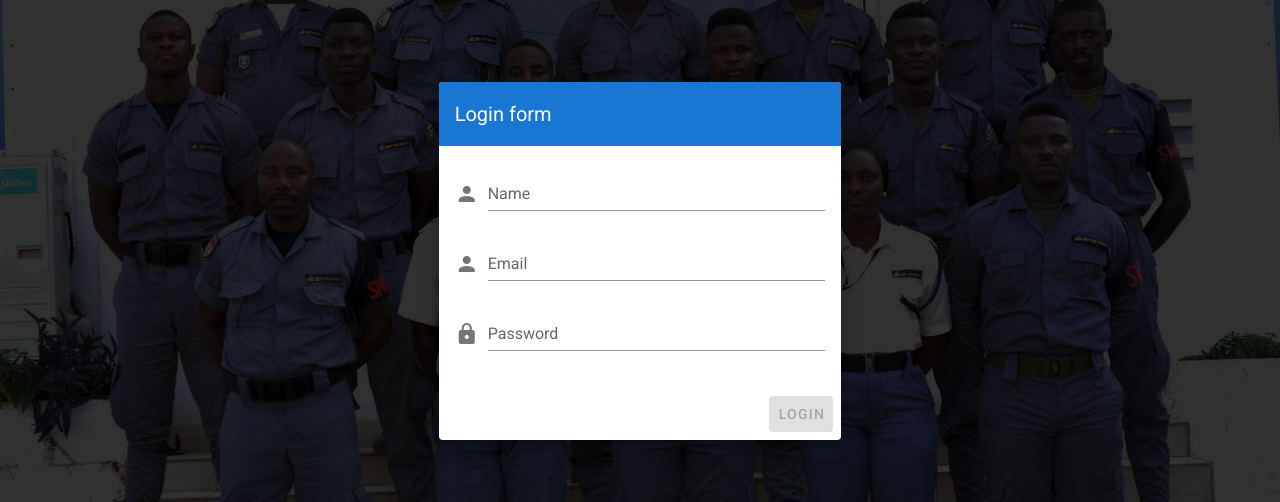
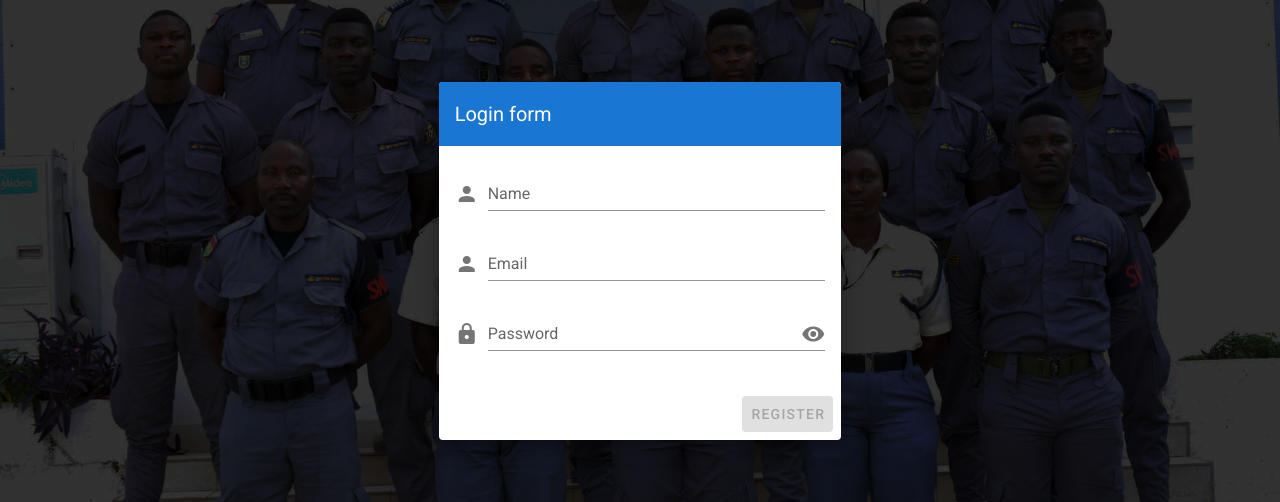
Before and after one commit to nytro04/guards-sys-frontend, a Nuxt app: page /register in a window 1280 px wide. Shown: the part 139-641 px from the top of the page. Built offline with nearby package versions, Linux system fonts and the light colour scheme.

Commit message:
feat: use UserAuthForm component replaces register up form

```diff
--- a/components/Auth/UserAuthForm.vue
+++ b/components/Auth/UserAuthForm.vue
@@ -11,6 +11,16 @@
               </v-toolbar>
               <v-card-text>
                 <v-form ref="form" v-model="isValid">
+                  <v-text-field
+                    v-if="hasName"
+                    v-model="userInfo.name"
+                    label="Name"
+                    name="name"
+                    prepend-icon="mdi-account"
+                    type="text"
+                    :rules="nameRules"
+                    required
+                  ></v-text-field>
                   <v-text-field
                     v-model="userInfo.email"
                     label="Email"
@@ -62,6 +72,10 @@ export default {
     buttonText: {
       required: true,
       type: String
+    },
+    hasName: {
+      default: false,
+      type: Boolean
     }
   },
   data() {
@@ -74,6 +88,11 @@ export default {
         email: '',
         password: ''
       },
+      nameRules: [
+        (v) => !!v || 'Name is required',
+        (v) =>
+          (v && v.length > 3) || 'Name must be more than three(3) character'
+      ],
       emailRules: [
         (v) => !!v || 'Email is required',
         (v) =>
--- a/pages/register.vue
+++ b/pages/register.vue
@@ -1,116 +1,32 @@
 <template>
-  <!-- todo: Refactor this to use single component for both register and login  -->
-  <v-app id="inspire" class="login">
-    <v-main>
-      <v-container class="fill-height" fluid>
-        <v-row align="center" justify="center">
-          <v-col cols="12" sm="8" md="4">
-            <v-card class="elevation-12">
-              <v-toolbar color="primary" dark flat>
-                <v-toolbar-title>Login form</v-toolbar-title>
-                <v-spacer></v-spacer>
-              </v-toolbar>
-              <v-card-text>
-                <v-form ref="form" v-model="isValid">
-                  <v-text-field
-                    v-model="userInfo.name"
-                    label="Name"
-                    name="name"
-                    prepend-icon="mdi-account"
-                    type="text"
-                    :rules="nameRules"
-                    required
-                  ></v-text-field>
-
-                  <v-text-field
-                    v-model="userInfo.email"
-                    label="Email"
-                    name="email"
-                    prepend-icon="mdi-account"
-                    type="email"
-                    :rules="emailRules"
-                    required
-                  ></v-text-field>
-
-                  <v-text-field
-                    id="password"
-                    v-model="userInfo.password"
-                    label="Password"
-                    name="password"
-                    prepend-icon="mdi-lock"
-                    type="password"
-                    :rules="passwordRules"
-                    required
-                  ></v-text-field>
-                </v-form>
-              </v-card-text>
-              <v-card-actions>
-                <v-spacer></v-spacer>
-                <v-btn
-                  :disabled="!isValid"
-                  color="primary"
-                  @click.prevent="registerUser"
-                  >Login</v-btn
-                >
-              </v-card-actions>
-            </v-card>
-          </v-col>
-        </v-row>
-      </v-container>
-    </v-main>
-  </v-app>
+  <UserAuthForm
+    :submitForm="registerUser"
+    :buttonText="buttonText"
+    :hasName="hasName"
+  />
 </template>
 
 <script>
 export default {
-  middlware: ['auth-admin'],
+  components: {
+    UserAuthForm: () => import('~/components/Auth/UserAuthForm')
+  },
+  // middlware: ['auth-admin'],
   // props: {
   //   loginUser
   // },
   data() {
     return {
-      // this.$refs.form.reset to reset form after form submission
-      isValid: true,
-      showPassword: false,
-      isLoading: false,
-      userInfo: {
-        name: '',
-        email: '',
-        password: ''
-      },
-      nameRules: [
-        (v) => !!v || 'Name is required',
-        (v) =>
-          (v && v.length > 3) || 'Name must be more than three(3) character'
-      ],
-      emailRules: [
-        (v) => !!v || 'Email is required',
-        (v) =>
-          /^\w+([.-]?\w+)*@\w+([.-]?\w+)*(\.\w{2,3})+$/.test(v) ||
-          'Please provide a valid email'
-      ],
-      passwordRules: [
-        (v) => !!v || 'Password is required',
-        (v) =>
-          (v && v.length >= 8) ||
-          'Password must be eight(8) or more characters',
-        (v) =>
-          /(?=.*[A-Z])/.test(v) ||
-          'Password must have at least one(1) uppercase letter',
-        (v) =>
-          /(?=.*\d)/.test(v) || 'Password must have at least one(1) number',
-        (v) =>
-          /([!@#$%^&*])/.test(v) ||
-          'Password must have at least one(1) special character eg. !@#$%^&*'
-      ]
+      buttonText: 'Register',
+      hasName: true
     }
   },
   methods: {
     async registerUser() {
       try {
         this.isLoading = true
-        const registerApi = '/users/register'
-        await this.$axios.post(registerApi, this.userInfo)
+
+        await this.$axios.post('/users/signup', this.userInfo)
         const res = await this.$auth.loginWith('local', {
           data: this.userInfo
         })
```
